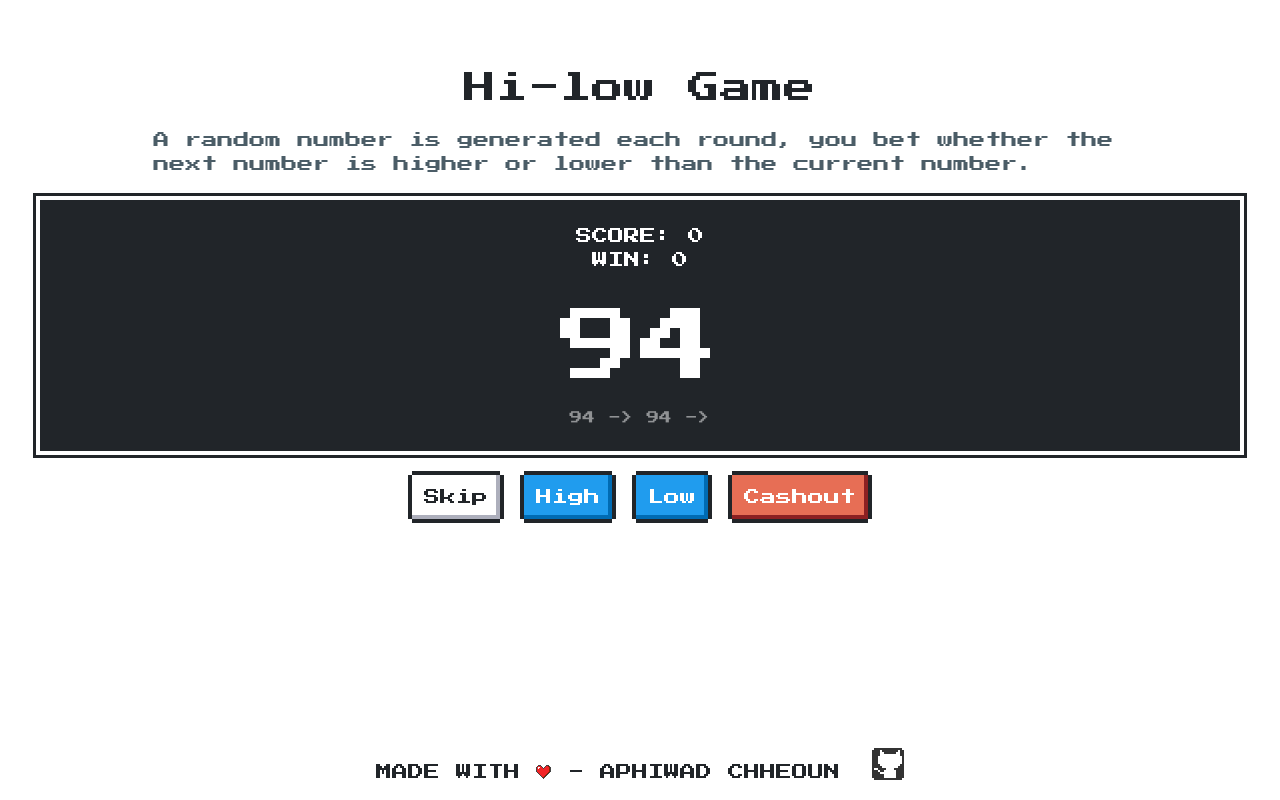
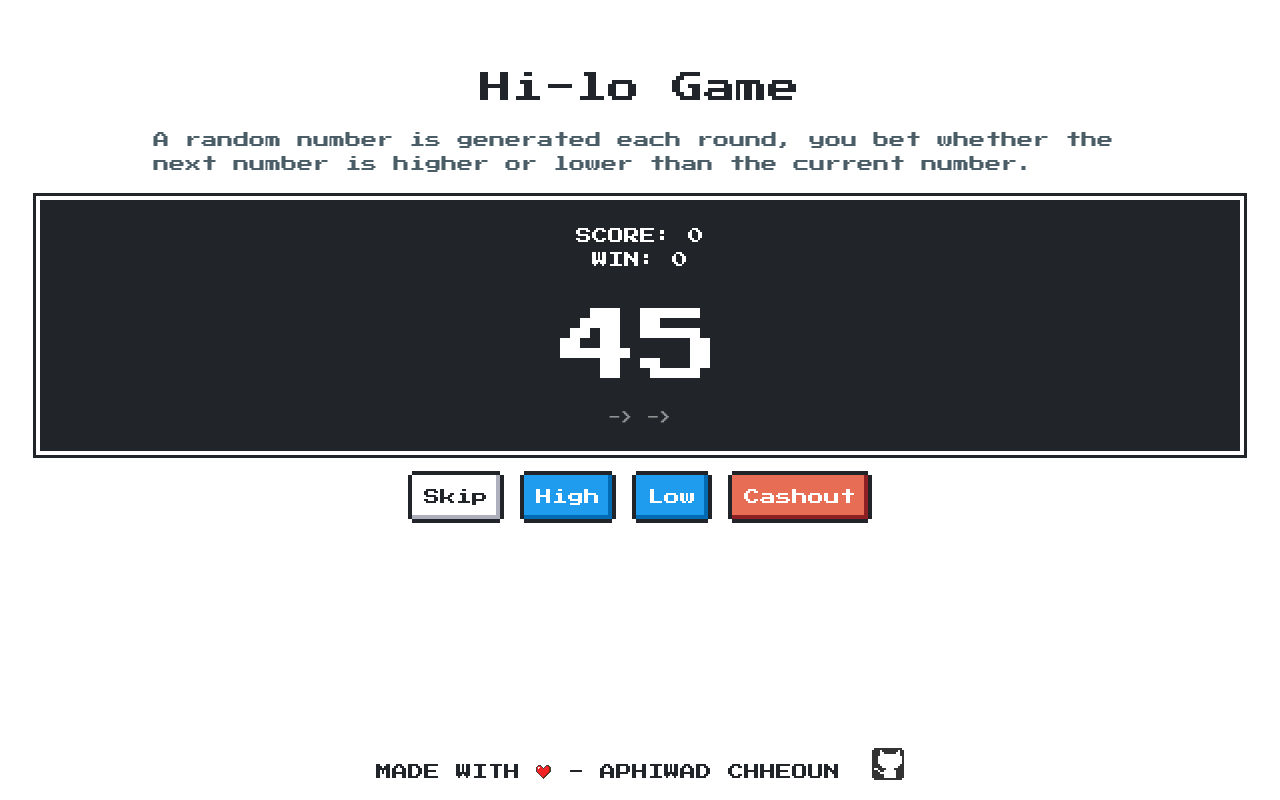
Before and after one commit to aphiwadChhoeun/nextjs-game, a Next.js app: page / in a window 1280 px wide. Built offline with nearby package versions, Linux system fonts and the light colour scheme.

Commit message:
update initial secret generation on client-isde

```diff
--- a/pages/index.tsx
+++ b/pages/index.tsx
@@ -7,10 +7,10 @@ type SaveStates = {
     score: number
 }
 
-const Game: NextPage = ({ number }: any) => {
+const Game: NextPage = () => {
     const [score, setScore] = useState(0)
-    const [secret, setSecret] = useState(number)
-    const [historySecret, setHistorySecret] = useState<Array<number>>([secret, secret])
+    const [secret, setSecret] = useState<null|number>(null)
+    const [historySecret, setHistorySecret] = useState<Array<null|number>>([secret, secret])
     const [streak, setStreak] = useState<number>(0)
     const [scoreBuffer, setScoreBuffer] = useState<number>(0)
     const formattedScore = useMemo(() => {
@@ -18,8 +18,7 @@ const Game: NextPage = ({ number }: any) => {
     }, [score])
 
     useEffect(() => {
-        const savedValues = JSON.parse(localStorage.getItem('hilo-game') ?? "{}")
-        setScore(savedValues?.score ?? 0)
+        setSecret(randomNumber(0, 100))
     }, [])
 
     function generateNextNumber(): number {
@@ -89,7 +88,7 @@ const Game: NextPage = ({ number }: any) => {
             </Head>
 
             <main className={styles.main}>
-                <div className={styles.title}>Hi-low Game</div>
+                <div className={styles.title}>Hi-lo Game</div>
                 <div className={styles.description}>A random number is generated each round, you bet whether the next number is higher or lower than the current number.</div>
                 <div className={styles.gameWrapper}>
                     <div className="nes-container is-dark">
@@ -115,14 +114,6 @@ const Game: NextPage = ({ number }: any) => {
     )
 }
 
-export async function getStaticProps() {
-    return {
-        props: {
-            number: randomNumber(0, 100)
-        },
-    }
-}
-
 function randomNumber(min: number, max: number): number {
     return Math.floor(Math.random() * (max - min) + min);
 }
```
